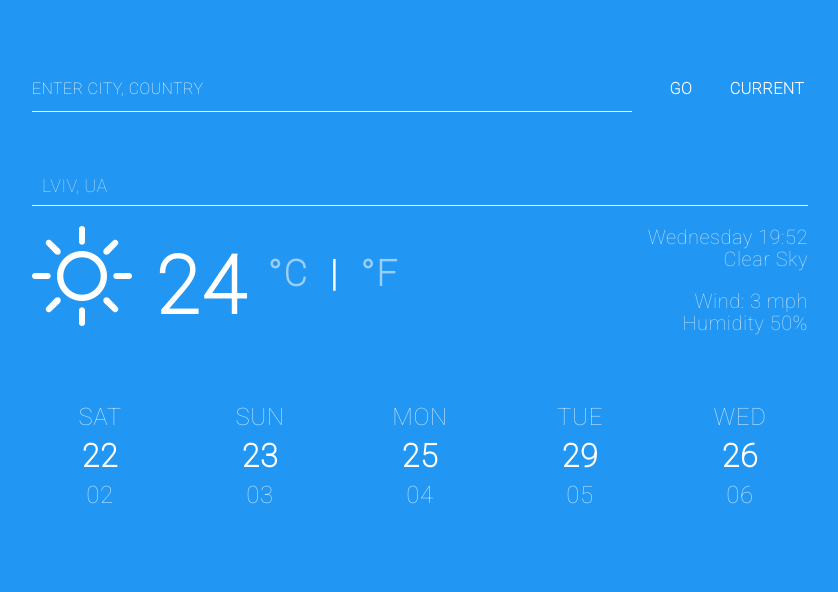
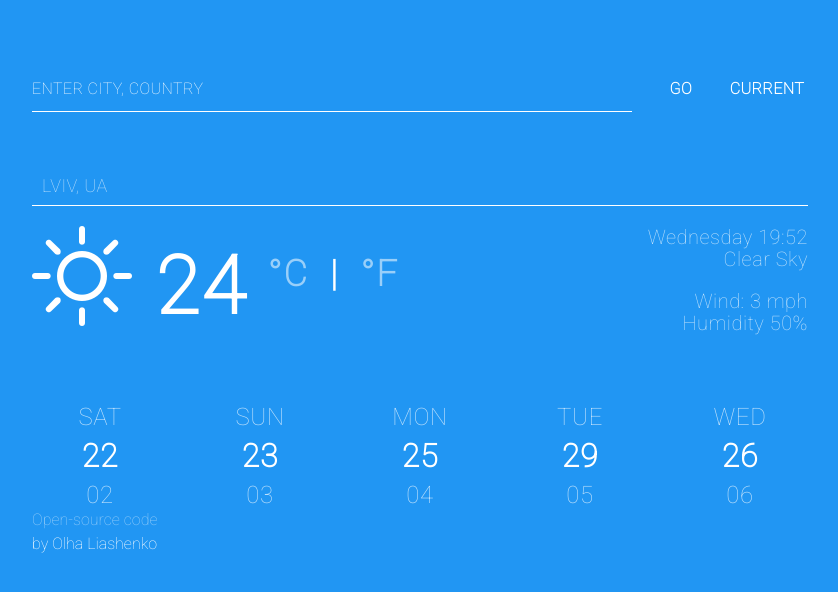
Before and after one commit to OlhaLiashenko/weather-forecast, a plain HTML site: page index.html in a window 1280 px wide. Shown: the whole page, without its empty margins (220-1058 px from the left). Drawn offline with nearby package versions, Linux system fonts and the light colour scheme; no server answers.

Commit message:
Added new div with link of project in gitHub

```diff
--- a/index.html
+++ b/index.html
@@ -91,6 +91,10 @@
           </div>
         </div>
       </div>
+      <div>
+        <a href="https://github.com/OlhaLiashenko/weather-forecast" class="link-github">Open-source code</a>
+        <p>by Olha Liashenko</p>
+      </div>
     </div>
     <script src="./src/index.js"></script>
   </body>
```
